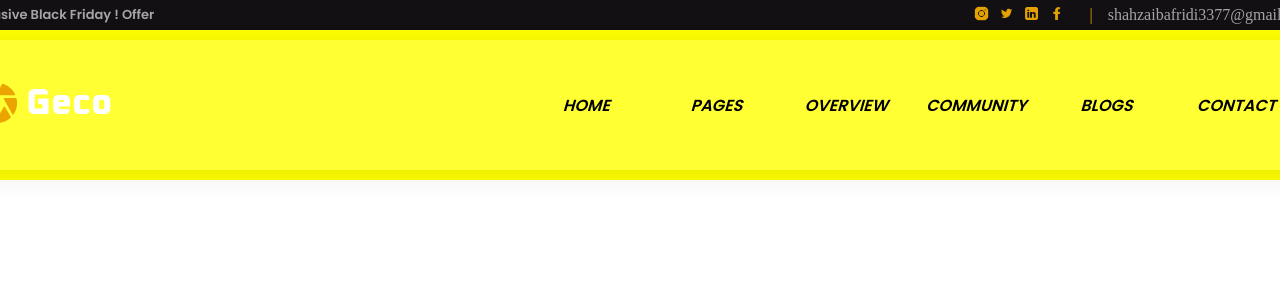
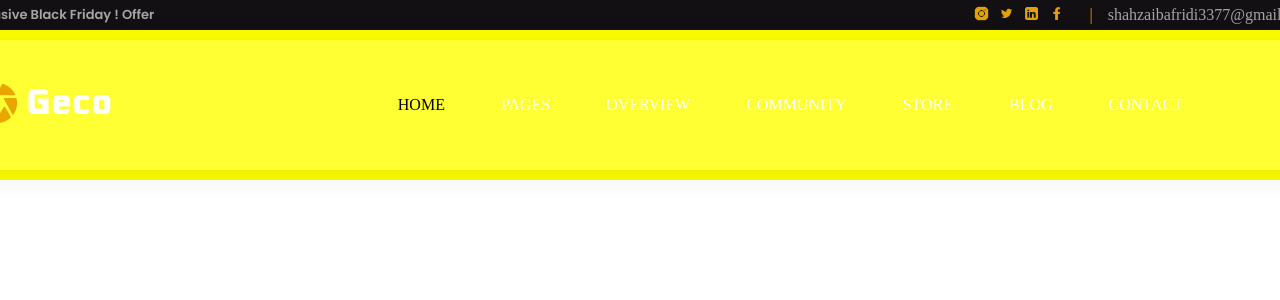
Before and after one commit to lukosafridi/Lukos-Geco, a React (Vite) app: page / in a window 1280 px wide. Shown: the top 300 px of the page. Built offline with nearby package versions, Linux system fonts and the light colour scheme.

Commit message:
menu links in process

```diff
--- a/package.json
+++ b/package.json
@@ -13,8 +13,10 @@
     "@fortawesome/fontawesome-svg-core": "^6.5.1",
     "@fortawesome/free-solid-svg-icons": "^6.5.1",
     "@fortawesome/react-fontawesome": "^0.2.0",
+    "framer-motion": "^11.0.6",
     "react": "^18.2.0",
     "react-dom": "^18.2.0",
+    "react-router-dom": "^6.22.2",
     "sass": "^1.71.1"
   },
   "devDependencies": {
--- a/src/App.jsx
+++ b/src/App.jsx
@@ -1,12 +1,17 @@
 import React from "react"
 import Header from "./components/header/Header"
+import { BrowserRouter, Route, Router } from "react-router-dom"
 
 function App() {
 
 
   return (
     <>
-      <Header/>
+      <div>
+        <BrowserRouter>
+          <Header />
+        </BrowserRouter>
+      </div>
     </>
   )
 }
--- a/src/components/header/Header.jsx
+++ b/src/components/header/Header.jsx
@@ -1,13 +1,46 @@
-import './header.scss'
-import facebook from '../../assets/facebook.png'
-import twitter from '../../assets/twitter.png'
-import instagram from '../../assets/instagram.png'
-import linkedin from '../../assets/linkedin.png'
-import logo from '../../assets/logo.png'
+import React from 'react';
+import './header.scss';
+import { NavLink } from 'react-router-dom';
+import facebook from '../../assets/facebook.png';
+import twitter from '../../assets/twitter.png';
+import instagram from '../../assets/instagram.png';
+import linkedin from '../../assets/linkedin.png';
+import logo from '../../assets/logo.png';
 
 const Header = () => {
+    const navItems = [
+        {
+            name: 'HOME',
+            href: '',
+        },
+        {
+            name: 'PAGES',
+            href: '/pages',
+        },
+        {
+            name: 'OVERVIEW',
+            href: '/overview',
+        },
+        {
+            name: 'COMMUNITY',
+            href: '/community',
+        },
+        {
+            name: 'STORE',
+            href: '/store',
+        },
+        {
+            name: 'BLOG',
+            href: '/blog',
+        },
+        {
+            name: 'CONTACT',
+            href: '/contact',
+        },
+    ];
+
     return (
-        <div className='header'>
+        <div className="header">
             <div className='top-bg'>
                 <div className='top-header'>
                     <div className='left-bar'>
@@ -39,40 +72,44 @@ const Header = () => {
                     </div>
                 </div>
             </div>
-            <div className='main-header'>
+            <div className="main-header">
                 <div className="main-header-top">
                     <div className="main-header-center">
                         <div className="main-header-left">
                             <img src={logo} alt="" />
                         </div>
                         <div className="main-header-right">
-                            <ul>
-                                <li>
-                                    <a href="http://localhost:5173/">HOME</a>
-                                </li>
-                                <li>
-                                    <a href="#">PAGES</a>
-                                </li>
-                                <li>
-                                    <a href="#">OVERVIEW</a>
-                                </li>
-                                <li>
-                                    <a href="#">COMMUNITY</a>
-                                </li>
-                                <li>
-                                    <a href="#">BLOGS</a>
-                                </li>
-                                <li>
-                                    <a href="#">CONTACT</a>
-                                </li>
-                            </ul>
+                            <div className='navigation'>
+                                <ul>
+
+
+                                    {navItems.map((navitem) => (
+                                        // <div key={navitem.name} className='navigation'>
+                                        <li>
+                                            <NavLink
+                                                to={navitem.href}
+                                                activeClassName="active"
+                                            >
+                                                {navitem.name}
+                                            </NavLink>
+                                        </li>
+
+                                        // </div>
+                                    ))}
+
+                                </ul>
+
+                            </div>
+                            <div className="cart-search">
+
+                            </div>
+
                         </div>
                     </div>
                 </div>
             </div>
+        </div>
+    );
+};
 
-        </div>
-    )
-}
-
-export default Header
+export default Header;
--- a/src/components/header/header.scss
+++ b/src/components/header/header.scss
@@ -108,72 +108,72 @@
             -webkit-backdrop-filter: blur(5px);
 
 
-            .main-header-left{
+            .main-header-left {
                 width: 30%;
                 text-align: left;
             }
 
-            .main-header-right{
+            .main-header-right {
                 width: 70%;
 
-                ul{
-                    display: flex;
-                    justify-content: end;
 
-                    li{
-                        font-weight: 600;
-                        width: 130px;
-                        height: 50px;
-                        transform: skewX(-16deg);
+                .navigation {
+                    width: 95%;
+                    height: auto;
+
+                    ul {
                         display: flex;
-                        align-items: center;
-                        justify-content: center;
+                        gap: 10px;
 
-                        a{
-                            font-weight: 600;
-                            font-family: 'poppins';
-                            width: 130px;
-                            height: 50px;
-                            display: flex;
-                            align-items: center;
-                            justify-content: center;
-                        }
-                        a:active {
-                            font-weight: 600;
-                            font-family: 'poppins';
-                            background-color: #E3A102;
-                            width: 130px;
-                            height: 50px;
-                            display: flex;
-                            align-items: center;
-                            justify-content: center;
-                        }
-                        a:hover {
-                            font-weight: 600;
-                            font-family: 'poppins';
-                            background-color: #E3A102;
-                            width: 130px;
-                            height: 50px;
-                            display: flex;
-                            align-items: center;
-                            justify-content: center;
-                            animation: menubtn 2s linear;
+
+                        li {
+                            position: relative;
+                            // background-color: #E4A101;
+                            // transform: skewX(-16deg);
+
+                            a {
+                                color: white;
+                                padding: 15px 23px;
+                            }
+
+                            a::before {
+                                content: "";
+                                position: absolute;
+                                left: 0;
+                                top: 0;
+                                height: 100%;
+                                width: 100%;
+                                // transform: skewX(-10deg);
+                                z-index: 1;
+                                right: 0;
+                                margin: 0 auto;
+                                // opacity: 1;
+                                transform: skewX(-16deg);
+                                transition: .3s linear;
+                            }
+
+                            // a:hover {
+                            //     color: black;
+
+                            // }
+                            a.active {
+                                color: black;
+
+                            }
                         }
 
-
-                        @keyframes menubtn {
-                            0% {
-                                background-color: 0;
-                            }
-                            100% {left: 1;}
-                          }
+                        // li:hover {
+                        //     padding: 15px 20px 15px 20px;
+                        //     background-color: #E4A101;
+                        //     transform: skewX(-16deg);
+                        //     color: black;
+                        // }
+                    }
+                }
+            }
 
 
-                    }
 
-                }
-            }
         }
     }
-
 }
--- a/src/main.jsx
+++ b/src/main.jsx
@@ -2,7 +2,7 @@
 import React from 'react'
 import ReactDOM from 'react-dom/client'
 import App from './App.jsx'
-import './index.css'
+import './index.scss'
 
 ReactDOM.createRoot(document.getElementById('root')).render(
   <React.StrictMode>
```
Also changed, not shown: src/index.scss (renamed from src/index.css), 1 other file (tests, documents, lock files or other folders).
